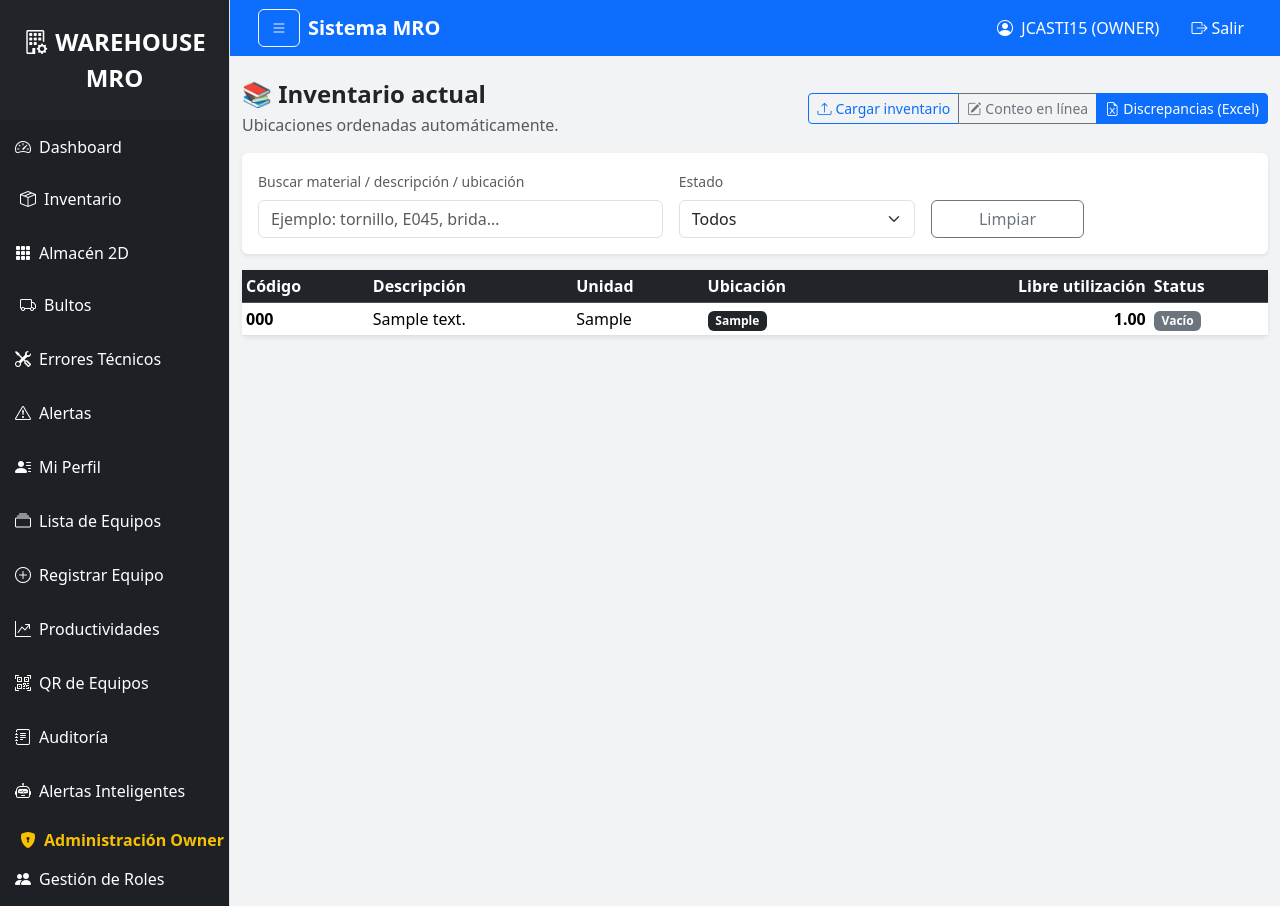
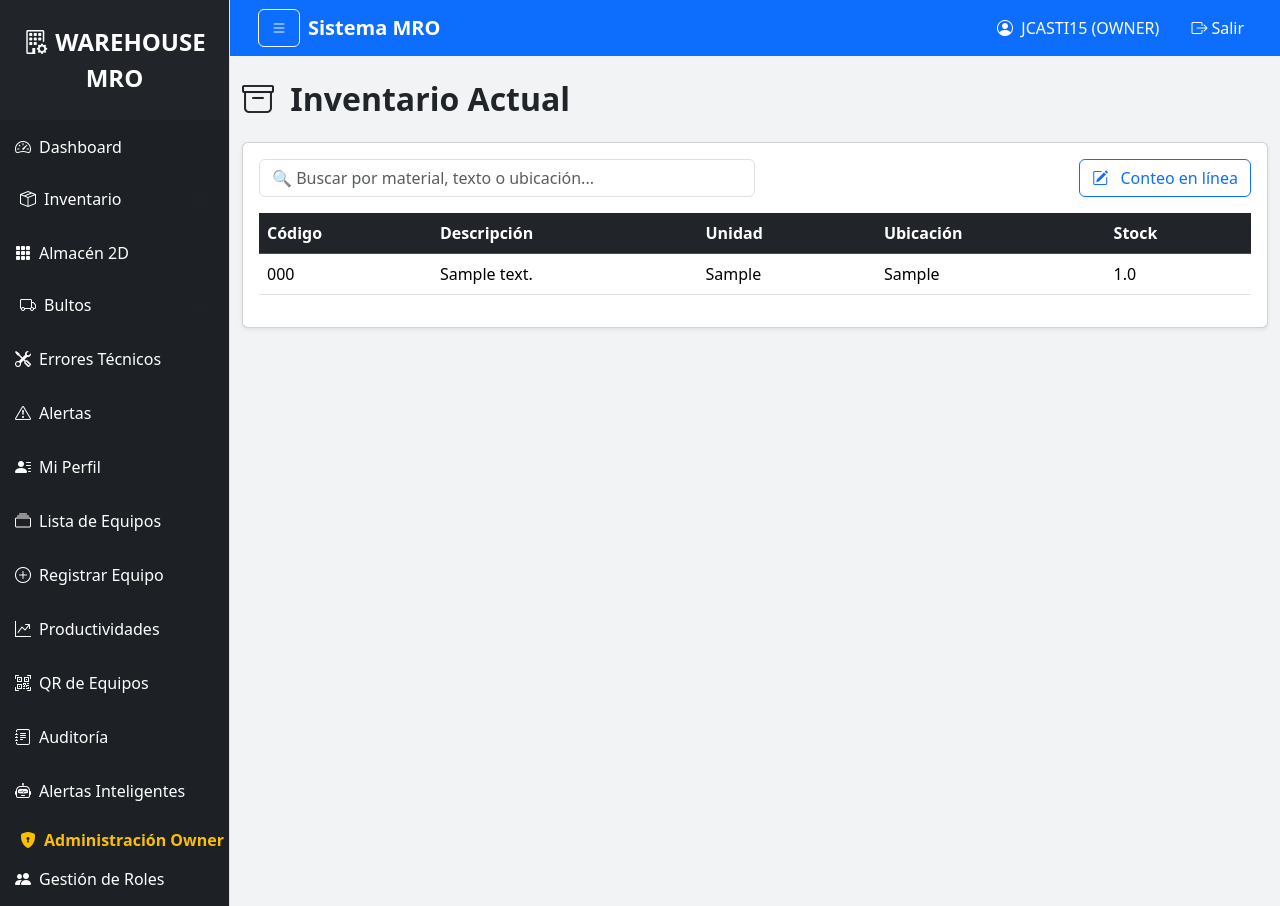
Before and after one commit to josecastillovelasquez23456-dot/warehouse_mro_3, a Flask app: page /inventory/list in a window 1280 px wide. Run offline with Flask 3, Linux system fonts and the light colour scheme; a user stored in the database is signed in; tables that the repository leaves empty hold one stand-in row (values such as "Sample post").

Commit message:
Update list.html

```diff
--- a/templates/inventory/list.html
+++ b/templates/inventory/list.html
@@ -1,141 +1,61 @@
 {% extends "base.html" %}
-
 {% block content %}
 
-<div class="d-flex justify-content-between align-items-center mb-3">
-    <div>
-        <h4 class="fw-bold mb-1">📚 Inventario actual</h4>
-        <p class="text-muted mb-0">Ubicaciones ordenadas automáticamente.</p>
+<h2 class="fw-bold mb-4">
+    <i class="bi bi-archive me-2"></i> Inventario Actual
+</h2>
+
+<div class="card shadow-sm p-3">
+
+    <div class="d-flex justify-content-between mb-3">
+
+        <input type="text" id="searchInput" class="form-control w-50"
+               placeholder="🔍 Buscar por material, texto o ubicación...">
+
+        <a href="{{ url_for('inventory.count_inventory') }}"
+           class="btn btn-outline-primary">
+            <i class="bi bi-pencil-square me-2"></i> Conteo en línea
+        </a>
+
     </div>
 
-    <div class="btn-group">
-        <a href="{{ url_for('inventory.upload_inventory') }}" class="btn btn-outline-primary btn-sm">
-            <i class="bi bi-upload me-1"></i>Cargar inventario
-        </a>
-        <a href="{{ url_for('inventory.count_inventory') }}" class="btn btn-outline-secondary btn-sm">
-            <i class="bi bi-pencil-square me-1"></i>Conteo en línea
-        </a>
-        <a href="{{ url_for('inventory.discrepancies') }}" class="btn btn-primary btn-sm">
-            <i class="bi bi-file-earmark-excel me-1"></i>Discrepancias (Excel)
-        </a>
-    </div>
-</div>
-
-<!-- PANEL DE FILTROS -->
-<div class="card border-0 shadow-sm mb-3">
-    <div class="card-body">
-
-        <div class="row g-3">
-            <div class="col-md-5">
-                <label class="form-label small text-muted">Buscar material / descripción / ubicación</label>
-                <input type="text" id="searchInput" class="form-control" placeholder="Ejemplo: tornillo, E045, brida…">
-            </div>
-
-            <div class="col-md-3">
-                <label class="form-label small text-muted">Estado</label>
-                <select id="statusFilter" class="form-select">
-                    <option value="">Todos</option>
-                    <option value="critico">Crítico (≤5)</option>
-                    <option value="bajo">Bajo (≤15)</option>
-                    <option value="normal">Normal</option>
-                    <option value="vacio">Vacío</option>
-                </select>
-            </div>
-
-            <div class="col-md-2 d-flex align-items-end">
-                <button class="btn btn-outline-secondary w-100" onclick="resetFilters()">Limpiar</button>
-            </div>
-        </div>
-
-    </div>
-</div>
-
-<!-- TABLA DE INVENTARIO -->
-<div class="card shadow-sm border-0">
-    <div class="card-body p-0">
-
-        <div class="table-responsive" style="max-height:70vh; overflow-y:auto;">
-            <table class="table table-hover table-sm align-middle mb-0" id="inventoryTable">
-
+    <div class="table-responsive">
+        <table class="table table-hover" id="inventoryTable">
             <thead class="table-dark">
                 <tr>
                     <th>Código</th>
                     <th>Descripción</th>
                     <th>Unidad</th>
                     <th>Ubicación</th>
-                        <th class="text-end">Libre utilización</th>
-                        <th>Status</th>
+                    <th>Stock</th>
                 </tr>
             </thead>
-
             <tbody>
-
-                    {% for item in items %}
-                        {% set st = item.status %}
-                        <tr data-status="{{ st }}" data-text="{{ item.material_code }} {{ item.material_text }} {{ item.location }}">
-
-                            <td class="fw-bold">{{ item.material_code }}</td>
-                            <td>{{ item.material_text }}</td>
-                            <td>{{ item.base_unit }}</td>
-                            <td><span class="badge bg-dark">{{ item.location }}</span></td>
-                            <td class="text-end fw-bold">{{ "%.2f"|format(item.libre_utilizacion) }}</td>
-
-                            <td>
-                                {% if st == 'critico' %}
-                                    <span class="badge bg-danger">Crítico</span>
-                                {% elif st == 'bajo' %}
-                                    <span class="badge bg-warning text-dark">Bajo</span>
-                                {% elif st == 'normal' %}
-                                    <span class="badge bg-success">Normal</span>
-                                {% else %}
-                                    <span class="badge bg-secondary">Vacío</span>
-                                {% endif %}
-                            </td>
-
-                        </tr>
-                    {% else %}
+                {% for i in items %}
                 <tr>
-                            <td colspan="6" class="text-center text-muted py-4">No hay inventario cargado.</td>
+                    <td>{{ i.material_code }}</td>
+                    <td>{{ i.material_text }}</td>
+                    <td>{{ i.base_unit }}</td>
+                    <td>{{ i.location }}</td>
+                    <td>{{ i.libre_utilizacion }}</td>
                 </tr>
                 {% endfor %}
-
             </tbody>
-
         </table>
     </div>
 
 </div>
-</div>
 
 <script>
-function applyFilters() {
-    const text = document.getElementById("searchInput").value.toLowerCase();
-    const status = document.getElementById("statusFilter").value;
+document.getElementById("searchInput").addEventListener("keyup", function() {
+    let filter = this.value.toLowerCase();
+    let rows = document.querySelectorAll("#inventoryTable tbody tr");
 
-    document.querySelectorAll("#inventoryTable tbody tr").forEach(row => {
-        let rowText = row.dataset.text.toLowerCase();
-        let rowStatus = row.dataset.status;
-
-        let visible = true;
-
-        if (text && !rowText.includes(text))
-            visible = false;
-
-        if (status && rowStatus !== status)
-            visible = false;
-
-        row.style.display = visible ? "" : "none";
+    rows.forEach(r => {
+        let txt = r.innerText.toLowerCase();
+        r.style.display = txt.includes(filter) ? "" : "none";
     });
-}
-
-function resetFilters() {
-    document.getElementById("searchInput").value = "";
-    document.getElementById("statusFilter").value = "";
-    applyFilters();
-}
-
-document.getElementById("searchInput").addEventListener("keyup", applyFilters);
-document.getElementById("statusFilter").addEventListener("change", applyFilters);
+});
 </script>
 
 {% endblock %}
```
Lines whose indentation alone changed are shown as unchanged.
